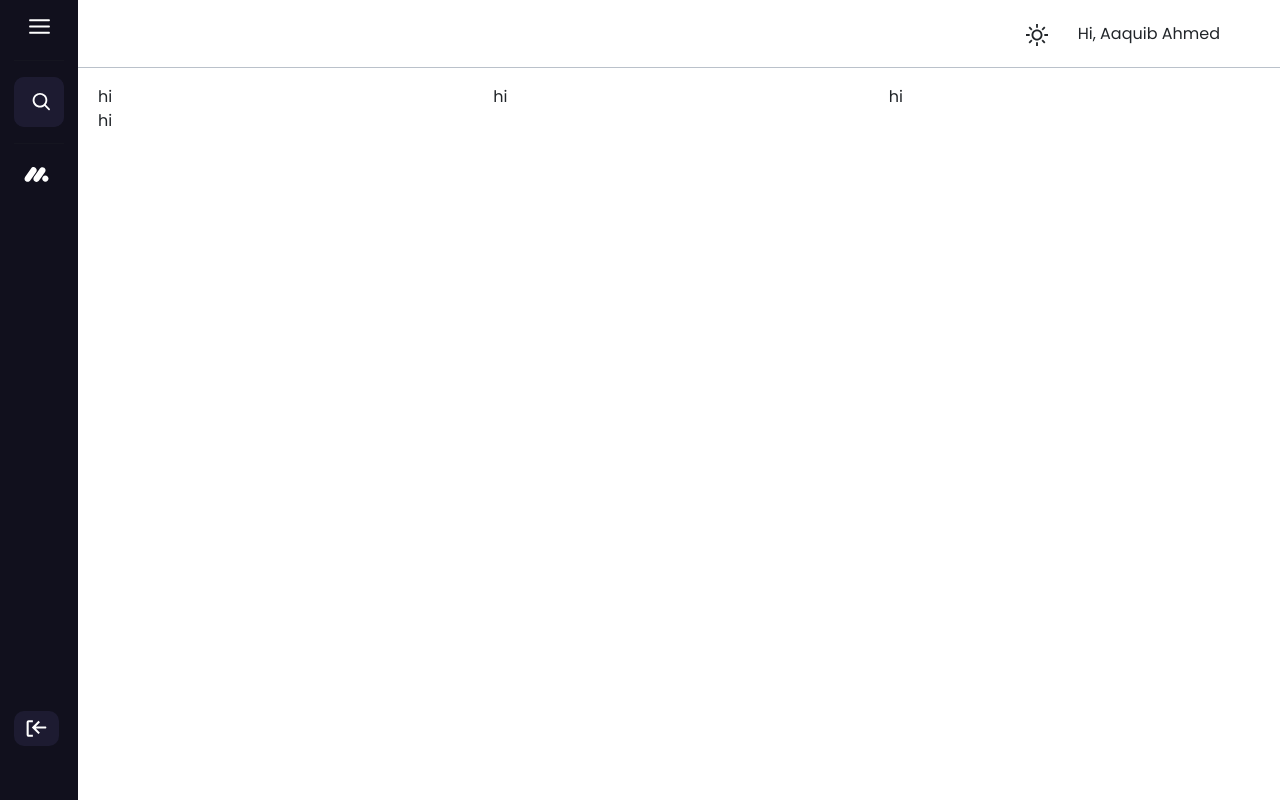
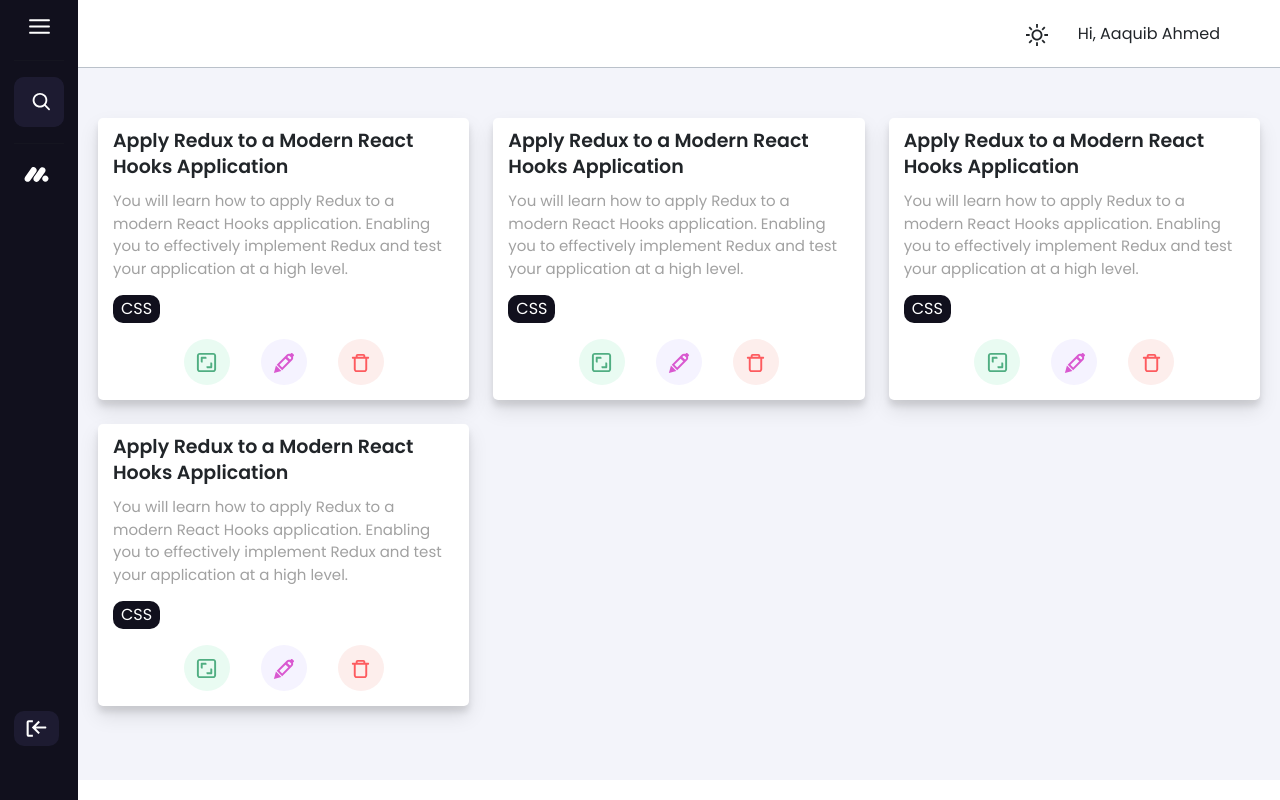
Before and after one commit to killcodeX/code-store, a React (Create React App) app in the folder client/: page / in a window 1280 px wide. Built offline with nearby package versions, Linux system fonts and the light colour scheme.

Commit message:
card section complete

```diff
--- /dev/null
+++ b/client/src/Components/CodeCards/index.tsx
@@ -0,0 +1,37 @@
+import React from "react";
+import { CgShutterstock, CgPen, CgTrashEmpty } from "react-icons/cg";
+import {
+  CardWrapper,
+  CardTitle,
+  CardDescription,
+  CardCategory,
+  OptionWrapper,
+  DisplayIconWrapper,
+  EditIconWrapper,
+  DeleteIconWrapper,
+} from "./style";
+
+export default function CodeCard() {
+  return (
+    <CardWrapper>
+      <CardTitle>Apply Redux to a Modern React Hooks Application</CardTitle>
+      <CardDescription>
+        You will learn how to apply Redux to a modern React Hooks application.
+        Enabling you to effectively implement Redux and test your application at
+        a high level.
+      </CardDescription>
+      <CardCategory>CSS</CardCategory>
+      <OptionWrapper>
+        <DisplayIconWrapper>
+          <CgShutterstock />
+        </DisplayIconWrapper>
+        <EditIconWrapper>
+          <CgPen />
+        </EditIconWrapper>
+        <DeleteIconWrapper>
+          <CgTrashEmpty />
+        </DeleteIconWrapper>
+      </OptionWrapper>
+    </CardWrapper>
+  );
+}
--- /dev/null
+++ b/client/src/Components/CodeCards/style.ts
@@ -0,0 +1,83 @@
+import styled from "styled-components";
+
+export const CardWrapper = styled.div`
+  padding: 10px 15px;
+  background: #fff;
+  border-radius: 5px;
+  box-shadow: 0 10px 20px rgb(0 0 0 / 10%), 0 6px 6px rgb(0 0 0 / 10%);
+`;
+
+export const CardTitle = styled.div`
+  font-size: 19px;
+  font-weight: 600;
+  line-height: 26px;
+  min-height: 40px;
+  margin-bottom: 10px;
+`;
+
+export const CardDescription = styled.div`
+  font-size: 15px;
+  font-weight: 400;
+  min-height: 80px;
+  margin-bottom: 15px;
+  color: #a1a1a1;
+  //overflow: hidden;
+  //white-spaces: nowrap;
+  //text-overflow: ellipsis;
+`;
+
+export const CardCategory = styled.div`
+  background: #11101d;
+  color: #fff;
+  padding: 2px 8px;
+  display: inline-block;
+  border-radius: 10px;
+`;
+
+export const OptionWrapper = styled.div`
+  display: flex;
+  flex-direction: row;
+  justify-content: space-between;
+  width: 200px;
+  height: 35px;
+  margin: 16px auto;
+`;
+
+export const DisplayIconWrapper = styled.div`
+  display: flex;
+  justify-content: center;
+  align-items: center;
+  font-size: 23px;
+  color: #50AE82;
+  background: #E9FBF2;
+  width: 2em !important;
+  height: 2em !important;
+  border-radius: 50%;
+  cursor: pointer;
+`;
+
+export const EditIconWrapper = styled.div`
+  display: flex;
+  justify-content: center;
+  align-items: center;
+  font-size: 23px;
+  color: #D958D0;
+  background: #F5F3FF;
+  width: 2em !important;
+  height: 2em !important;
+  border-radius: 50%;
+  cursor: pointer;
+`;
+
+export const DeleteIconWrapper = styled.div`
+  display: flex;
+  justify-content: center;
+  align-items: center;
+  font-size: 23px;
+  color: #FD5B5F;
+  background: #FDEEEC;
+  width: 2em !important;
+  height: 2em !important;
+  border-radius: 50%;
+  cursor: pointer;
+`;
--- /dev/null
+++ b/client/src/Components/SideModal/style.ts
@@ -0,0 +1,4 @@
+import styled from "styled-components";
+
+
+export const SideModalWrapper = styled.div``;
--- a/client/src/Container/Home/index.tsx
+++ b/client/src/Container/Home/index.tsx
@@ -1,6 +1,7 @@
 import React from "react";
 import Header from "../../Components/Header";
 import SideBar from "../../Components/SideBar";
+import CodeCard from "../../Components/CodeCards";
 import { HomeSectionWrapper } from "./style";
 
 export default function Home() {
@@ -12,7 +13,9 @@ export default function Home() {
       <HomeSectionWrapper>
         <div className="row">
           {arr.map((item) => {
-            return <div className="col-sm-4">hi</div>;
+            return <div key={item} className="col-sm-4 mb-4">
+              <CodeCard/>
+            </div>;
           })}
         </div>
       </HomeSectionWrapper>
--- a/client/src/Container/Home/style.ts
+++ b/client/src/Container/Home/style.ts
@@ -5,6 +5,8 @@ export const HomeSectionWrapper = styled.section`
   top: 0;
   left: 78px;
   width: calc(100% - 78px);
+  height:100%;
   transition: all 0.5s ease;
-  padding: 17px 20px;
+  padding: 50px 20px;
+  background: #F3F4FA;
 `;
```
Also changed, not shown: client/src/Components/SideModal/index.tsx (added, +10 -0 lines).
